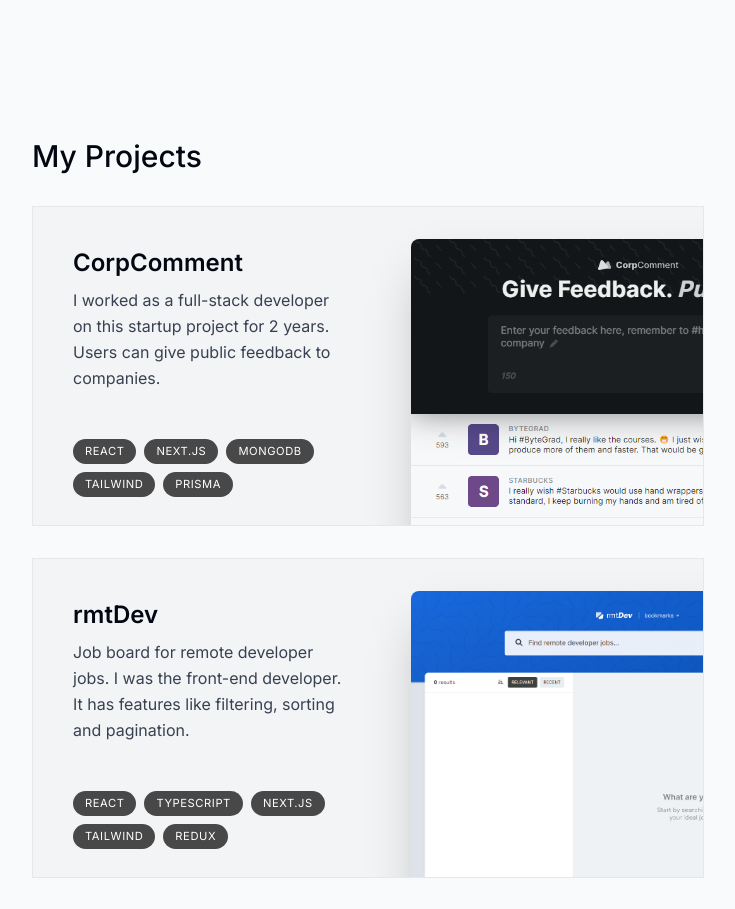
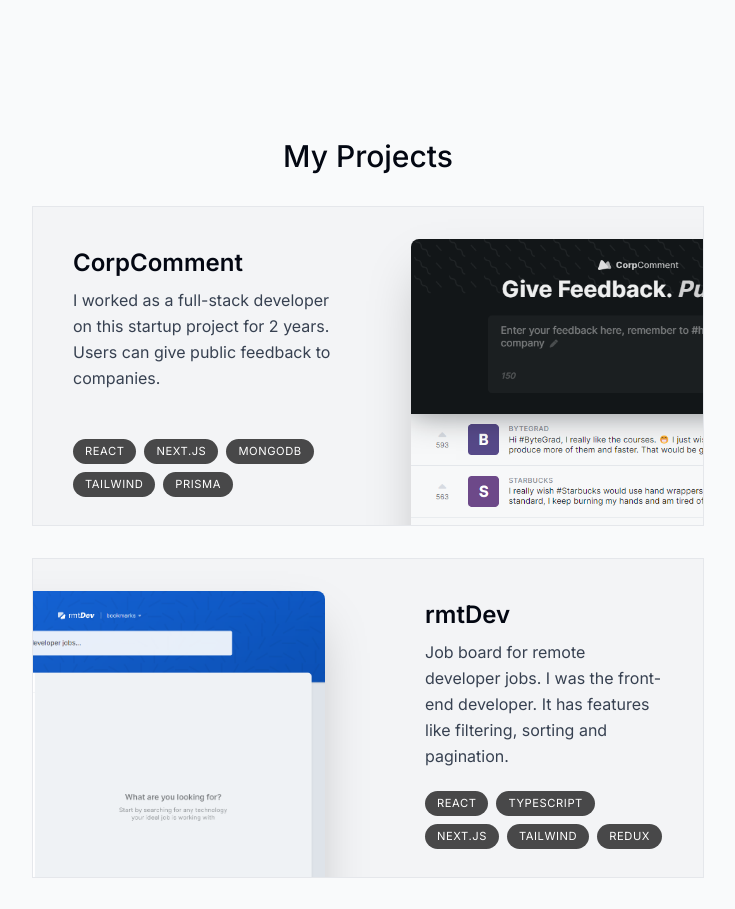
Before and after one commit to ZachMcLean/portfolio, a Next.js app: page / in a window 1280 px wide. Shown: the part 1160-2069 px from the top of the page, without its empty margins (272-1007 px from the left). Built offline with nearby package versions, Linux system fonts and the light colour scheme.

Commit message:
updated animations for project cards | on hover

```diff
--- a/src/components/Projects.tsx
+++ b/src/components/Projects.tsx
@@ -23,8 +23,8 @@
 
 function Project({ title, description, tags, imageUrl }: ProjectProps) {
 	return (
-		<section className="sm:h-[20rem] relative bg-gray-100 max-w-[42rem] border border-black-5 overflow-hidden sm:pr-8 mb-3 sm:mb-8 last:mb-0">
-			<div className="h-full flex flex-col pt-4 pb-7 px-5 sm:pl-10 sm:pr-2 sm:pt-10 sm:max-w-[50%]">
+		<section className="group sm:h-[20rem] relative bg-gray-100 max-w-[42rem] border border-black-5 overflow-hidden sm:pr-8 mb-3 sm:mb-8 last:mb-0 even:pl-8 hover:bg-gray-200 transition">
+			<div className="h-full flex flex-col pt-4 pb-7 px-5 sm:pl-10 sm:pr-2 sm:pt-10 sm:max-w-[50%] group-even:ml-[20rem]">
 				<h3 className="text-2xl font-semibold">{title}</h3>
 				<p className="mt-2 leading-relaxed text-gray-700">{description}</p>
 				<ul className="flex flex-wrap mt-4 gap-2 sm:mt-auto">
@@ -42,7 +42,20 @@
 				src={imageUrl}
 				alt="Project I created"
 				quality={95}
-				className="absolute top-8 -right-40 w-[28.25rem] rounded-t-lg shadow-2xl"
+				className="absolute top-8 -right-40 w-[28.25rem] rounded-t-lg shadow-2xl
+
+				group-hover:scale-[1.04]
+				group-hover:-translate-x-3
+				group-hover:translate-y-3
+				group-hover:-rotate-2
+
+				group-even:group-hover:translate-x-3
+				group-even:group-hover:translate-y-3
+				group-even:group-hover:rotate-2
+
+				transition
+				group-even:right-[initial]
+				group-even:-left-40 "
 			/>
 		</section>
 	);
--- a/src/components/section-heading.tsx
+++ b/src/components/section-heading.tsx
@@ -5,5 +5,9 @@
 };
 
 export default function SectionHeading({ children }: SectionHeadingProps) {
-	return <h2 className="text-3xl font-medium capitalize mb-8">{children}</h2>;
+	return (
+		<h2 className="text-3xl font-medium capitalize mb-8 text-center">
+			{children}
+		</h2>
+	);
 }
```
